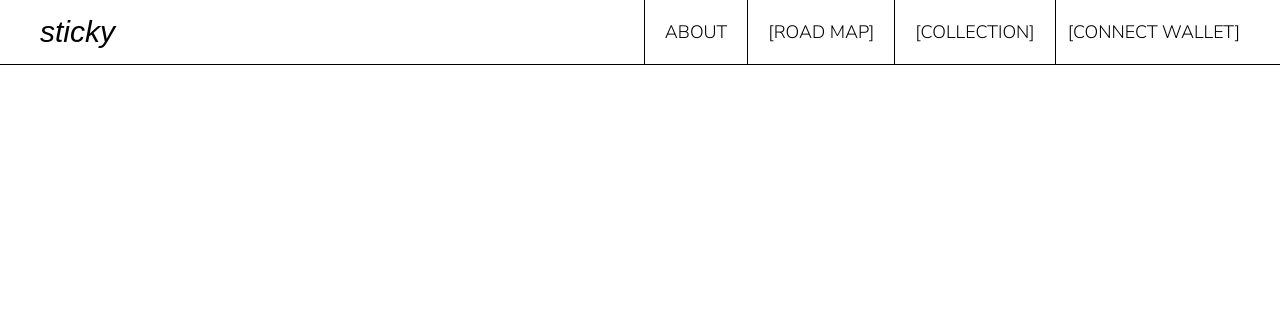
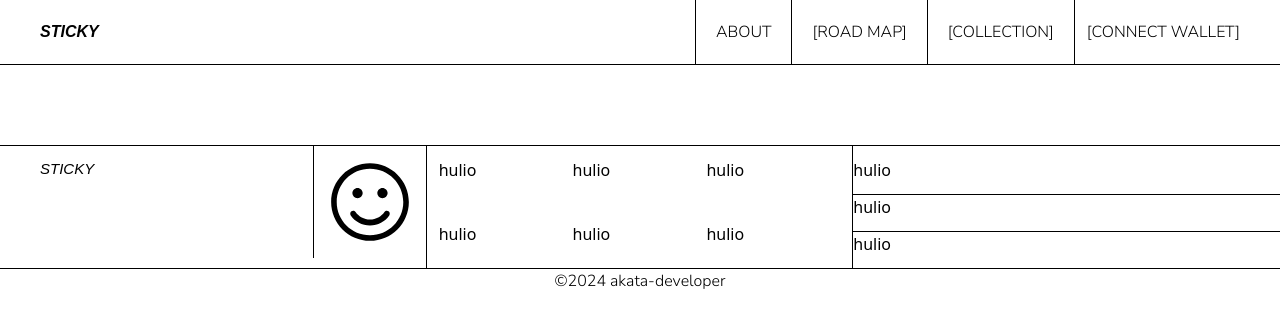
Before and after one commit to Baah-Danso-Kenneth/celo-bootCamp-nft-project, a Next.js app in the folder frontend/: page / in a window 1280 px wide. Shown: the top 326 px of the page. Built offline with nearby package versions, Linux system fonts and the light colour scheme; a web font is replaced by a local one.

Commit message:
Footer architecture

```diff
--- a/frontend/src/app/page.tsx
+++ b/frontend/src/app/page.tsx
@@ -1,3 +1,4 @@
+import Footer from '@/components/shared/Footer'
 import Header from '@/components/shared/Header'
 import React from 'react'
 
@@ -7,6 +8,7 @@ function Home() {
 
     <div>
       <Header/>
+      <Footer/>
     </div>
   )
 }
--- a/frontend/src/components/shared/Footer.tsx
+++ b/frontend/src/components/shared/Footer.tsx
@@ -0,0 +1,55 @@
+import React from 'react'
+import {FaceIcon} from '@radix-ui/react-icons'
+
+function Footer() {
+  return (
+     <div className='border-t mt-20 flex flex-col '>
+
+         <div className='grid grid-cols-3 '>
+
+             <div className='border-r'>
+
+               <div className='flex flex-row ml-10'>
+                 <div className='flex-1'>
+                   <h1 className='md:font-play italic text-[15px] uppercase py-3'>sticky</h1>
+                  </div>
+
+                 <div className=' border-l '>
+                 </div>
+                  <FaceIcon className='text-3xl w-28 h-28 py-3'/>
+
+               </div>
+             </div>
+
+             <div className='border-r'>
+                <div>
+                 <ul className='grid grid-cols-3 gap-y-10 py-3  h-auto px-3 '>
+                    <li>hulio</li>
+                    <li>hulio</li>
+                    <li>hulio</li>
+                     <li>hulio</li>
+                    <li>hulio</li>
+                    <li>hulio</li>
+                   </ul>
+                 </div>
+             </div>
+
+             <div className='py-3 '>
+              <ul className='space-y-3 divide-y relative'>
+               <li className=''>hulio</li>
+                <li className=''>hulio</li>
+                <li className=''>hulio</li>
+              </ul>
+          </div>
+
+         </div>
+
+         <div className='flex justify-center border-t'>
+           <h1 className='font-nunito'>&copy;2024 akata-developer</h1>
+         </div>
+
+     </div>
+  )
+}
+
+export default Footer
--- a/frontend/src/components/shared/Header.tsx
+++ b/frontend/src/components/shared/Header.tsx
@@ -5,10 +5,10 @@ function Header() {
     <div className='md:border-b h-auto '>
     <div className=' md:mx-10 md:flex flex-row justify-between items-center '>
         <div>
-          <h1 className='md:font-play italic text-3xl'>sticky</h1>
+          <h1 className='md:font-play italic text-[16px] font-bold uppercase'>sticky</h1>
         </div>
 
-        <div className='md:flex items-center md:relative font-nunito text-[18px] uppercase'>
+        <div className='md:flex items-center md:relative font-nunito text-[16px] uppercase'>
         <div className='h-16 border-b border-r ' />
            <div className='px-5'><h1>about</h1></div>
            <div className='h-16 border-b border-r' />
```
